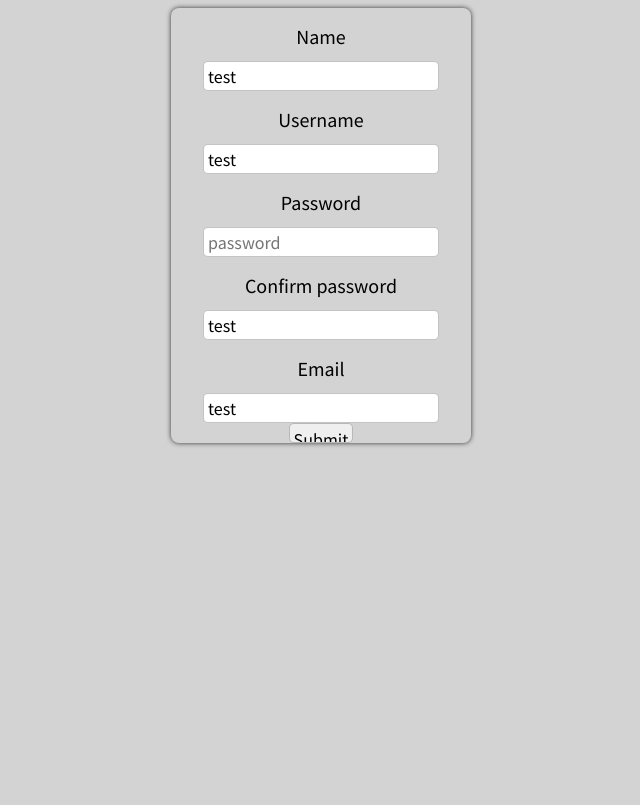
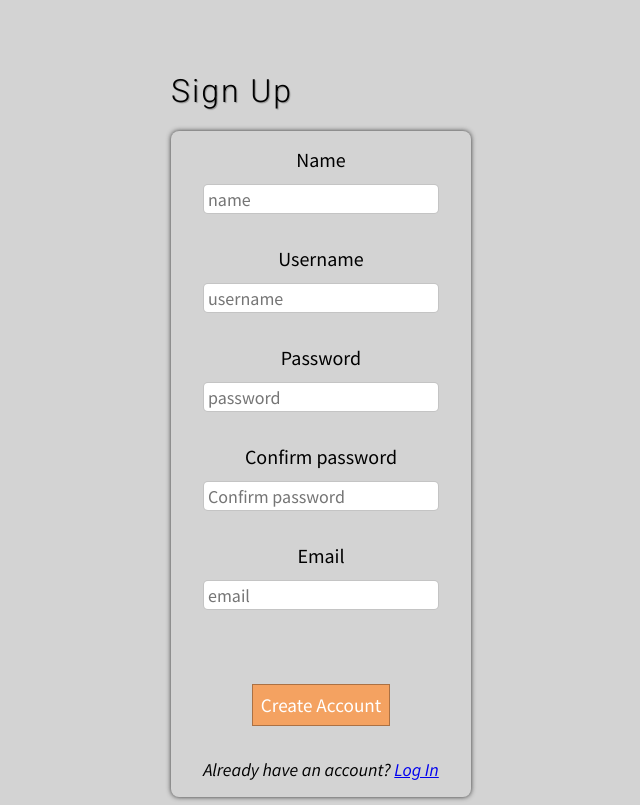
Before and after one commit to modestsp/todo-prisma-ts, a React (Create React App) app in the folder client/: page /auth/sign-up in a window 1280 px wide. Shown: the whole page, without its empty margins (319-959 px from the left). Built offline with nearby package versions, Linux system fonts and the light colour scheme; no server answers.

Commit message:
Minor changes

```diff
--- a/client/src/components/SignUp/SignUp.tsx
+++ b/client/src/components/SignUp/SignUp.tsx
@@ -6,6 +6,7 @@ import userService from '../../services/user.service';
 import { zodResolver } from '@hookform/resolvers/zod';
 import styles from './signup.module.css';
 import { useState } from 'react';
+import { motion } from 'framer-motion';
 // Check for available username
 // If user created redirect
 // Else tell the user the error
@@ -18,7 +19,7 @@ export const createUserSchema = object({
     required_error: 'Username is required',
   }),
   password: string({
-    required_error: 'Name is required',
+    required_error: 'Password is required',
   }).min(6, 'Password should be at least 6 characters'),
   passwordConfirm: string({
     required_error: 'Password confirm is required',
@@ -41,12 +42,14 @@ export const SignUp = () => {
     watch,
     formState: { errors },
   } = useForm<CreateUserInput>({
+    mode: 'all',
     resolver: zodResolver(createUserSchema),
   });
   const onSubmit: SubmitHandler<CreateUserInput> = async (input) => {
     try {
       // Aca puedo usar react query, y usar on succes para navigar
       const { username, password } = input;
+      console.log('input', input);
       await userService.createUser(input);
       const tokens = await userService.login({ username, password });
       if (tokens) return navigate('/');
@@ -58,52 +61,68 @@ export const SignUp = () => {
       console.log(errorMesage);
     }
   };
-
+  console.log('ERRORS', errors);
   console.log(watch('username')); // watch input value by passing the name of it
 
   return (
+    <div className={styles.loginContainer}>
+      <h1 className={styles.title}>Sign Up</h1>
       <form onSubmit={handleSubmit(onSubmit)} className={styles.form}>
         <label htmlFor="name">Name</label>
         <input
           id="name"
           placeholder="name"
-        defaultValue="test"
           {...register('name', { required: true })}
         />
-      <p>{errors.name?.message}</p>
+        <p className={styles.formError}>{errors.name?.message}</p>
         <label htmlFor="username">Username</label>
         <input
           id="username"
           placeholder="username"
-        defaultValue="test"
           {...register('username', { required: true })}
         />
-      <p>{errors.username?.message}</p>
+        <p className={styles.formError}>{errors.username?.message}</p>
         <label htmlFor="password">Password</label>
         <input
           id="password"
           placeholder="password"
           {...register('password', { required: true })}
         />
-      <p>{errors.password?.message}</p>
+        <p className={styles.formError}>{errors.password?.message}</p>
         <label htmlFor="passwordConfirm">Confirm password</label>
         <input
           id="passwordConfirm"
           placeholder="Confirm password"
-        defaultValue="test"
           {...register('passwordConfirm', { required: true })}
         />
-      <p>{errors.passwordConfirm?.message}</p>
+        <p className={styles.formError}>{errors.passwordConfirm?.message}</p>
         <label htmlFor="email">Email</label>
         <input
           id="email"
           placeholder="email"
-        defaultValue="test"
           {...register('email', { required: true })}
         />
-      <p>{errors.email?.message}</p>
-      {errorMesage ? <p>{errorMesage}</p> : null}
-      <input type="submit" />
+        <p className={styles.formError}>{errors.email?.message}</p>
+        {errorMesage ? (
+          <p className={styles.errorMessage}>{errorMesage}</p>
+        ) : (
+          <p className={styles.disableMessage}>errorMesage</p>
+        )}
+        <motion.button
+          type="submit"
+          className={styles.createAccountButton}
+          whileHover={{ scale: 1.05 }}
+          whileTap={{ scale: 0.95 }}
+        >
+          Create Account
+        </motion.button>
+        <p className={styles.login}>
+          Already have an account?{' '}
+          <a href="/auth/login" className={styles.login}>
+            Log In
+          </a>
+        </p>
       </form>
+    </div>
   );
 };
```
Lines whose indentation alone changed are shown as unchanged.
